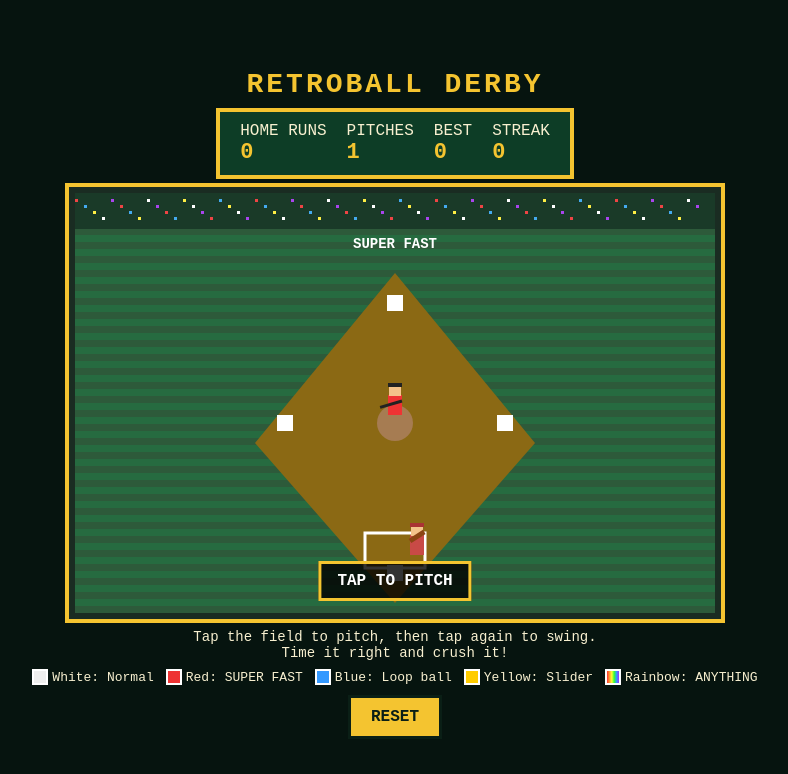
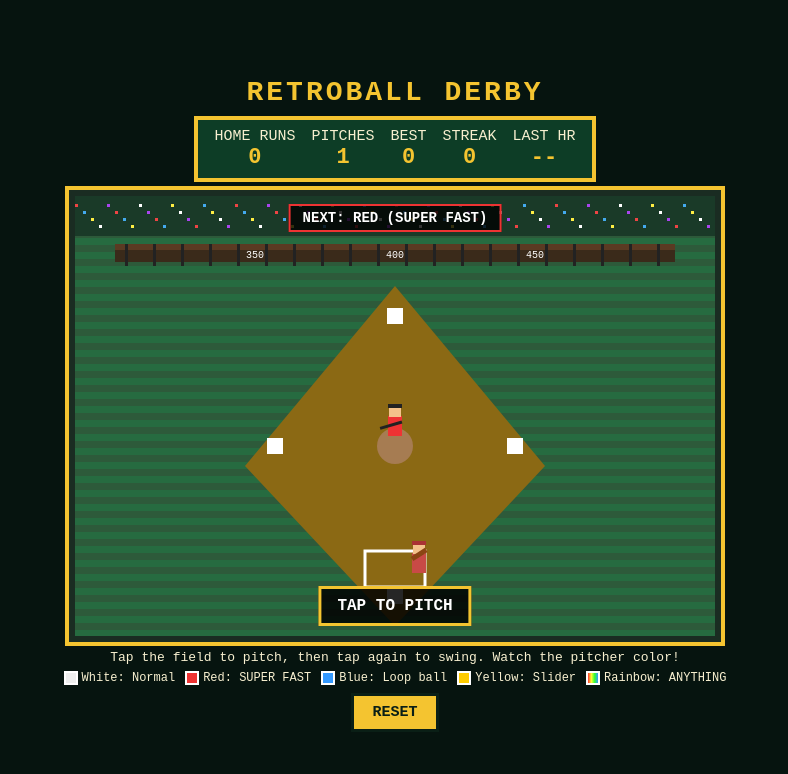
Before and after one commit to JayTC5/retroball, a plain HTML site: page index.html in a window 1280 px wide. Both pictures are taken after a click on the element 640 px from the left and 403 px from the top of the page. Shown: the whole page, without its empty margins (245-1033 px from the left). Drawn offline with Linux system fonts and the light colour scheme.

Commit message:
Add files via upload

```diff
--- a/index.html
+++ b/index.html
@@ -20,12 +20,13 @@ body {
 h1 { margin: 8px 0; font-size: 28px; letter-spacing: 3px; color: #f4c430; }
 .scoreboard {
   display: flex;
-  gap: 20px;
+  gap: 16px;
   background: #0d3d26;
   border: 4px solid #f4c430;
-  padding: 10px 20px;
+  padding: 8px 16px;
   margin-bottom: 8px;
-  font-size: 16px;
+  font-size: 15px;
+  text-align: center;
 }
 .scoreboard b { color: #f4c430; font-size: 22px; }
 .field-wrap {
@@ -38,40 +39,54 @@ h1 { margin: 8px 0; font-size: 28px; letter-spacing: 3px; color: #f4c430; }
 canvas { display: block; }
 .tap-hint {
   position: absolute;
-  bottom: 12px;
+  bottom: 10px;
   left: 50%;
   transform: translateX(-50%);
-  background: rgba(0,0,0,0.8);
+  background: rgba(0,0,0,0.85);
   color: white;
   padding: 8px 16px;
   font-size: 16px;
   font-weight: bold;
   border: 3px solid #f4c430;
   pointer-events: none;
+  text-align: center;
+}
+.next-pitch {
+  position: absolute;
+  top: 8px;
+  left: 50%;
+  transform: translateX(-50%);
+  background: rgba(0,0,0,0.8);
+  color: white;
+  padding: 4px 12px;
+  font-size: 14px;
+  font-weight: bold;
+  border: 2px solid #fff;
+  pointer-events: none;
 }
 .info {
-  margin-top: 10px;
+  margin-top: 8px;
   text-align: center;
-  font-size: 14px;
+  font-size: 13px;
   max-width: 640px;
 }
 .pitch-legend {
   display: flex;
-  gap: 12px;
+  gap: 10px;
   justify-content: center;
-  margin-top: 8px;
+  margin-top: 6px;
   flex-wrap: wrap;
-  font-size: 13px;
+  font-size: 12px;
 }
 .legend-item { display: flex; align-items: center; gap: 4px; }
-.swatch { width: 16px; height: 16px; border: 2px solid #fff; }
+.swatch { width: 14px; height: 14px; border: 2px solid #fff; }
 button {
-  margin-top: 10px;
-  padding: 10px 20px;
+  margin-top: 8px;
+  padding: 8px 18px;
   background: #f4c430;
   color: #0a1f16;
   font-weight: bold;
-  font-size: 16px;
+  font-size: 15px;
   border: 3px solid #0a1f16;
   cursor: pointer;
   font-family: inherit;
@@ -86,21 +101,20 @@ button:active { transform: translateY(2px); }
   <div>PITCHES<br><b id="pitches">0</b></div>
   <div>BEST<br><b id="best">0</b></div>
   <div>STREAK<br><b id="streak">0</b></div>
+  <div>LAST HR<br><b id="lastDist">--</b></div>
 </div>
 <div class="field-wrap" id="fieldWrap">
-  <canvas id="c" width="640" height="420"></canvas>
+  <canvas id="c" width="640" height="440"></canvas>
+  <div class="next-pitch" id="nextPitch">NEXT: WHITE (Normal)</div>
   <div class="tap-hint" id="hint">TAP TO PITCH</div>
 </div>
-<div class="info">
-  Tap the field to pitch, then tap again to swing.<br>
-  Time it right and crush it!
-</div>
+<div class="info">Tap the field to pitch, then tap again to swing. Watch the pitcher color!</div>
 <div class="pitch-legend">
   <div class="legend-item"><div class="swatch" style="background:#eee;"></div> White: Normal</div>
   <div class="legend-item"><div class="swatch" style="background:#e33;"></div> Red: SUPER FAST</div>
   <div class="legend-item"><div class="swatch" style="background:#39f;"></div> Blue: Loop ball</div>
   <div class="legend-item"><div class="swatch" style="background:#fc0;"></div> Yellow: Slider</div>
-  <div class="legend-item"><div class="swatch" style="background:linear-gradient(90deg,#f33,#f93,#ff3,#3f3,#39f,#93f);"></div> Rainbow: ANYTHING</div>
+  <div class="legend-item"><div class="swatch" style="background:linear-gradient(90deg,#f33,#ff3,#3f3,#39f);"></div> Rainbow: ANYTHING</div>
 </div>
 <button onclick="resetGame()">RESET</button>
 
@@ -108,19 +122,21 @@ button:active { transform: translateY(2px); }
 const canvas = document.getElementById('c');
 const ctx = canvas.getContext('2d');
 const hint = document.getElementById('hint');
+const nextPitchEl = document.getElementById('nextPitch');
 
 let hrs = 0, pitches = 0, best = parseInt(localStorage.getItem('retroball-best')||0), streak = 0;
-let phase = 'idle'; // idle | pitching | resolving
-let pitchType = 'white';
+let lastDist = 0;
+let phase = 'idle';
+let nextPitchType = 'white';
 let anim = { arm: 0, swing: 0, ball: null, hit: null };
 let animId = null;
 
 const PITCHES = {
   white:  { name: 'Normal',     color: '#eeeeee', speed: 1.0, curve: 0,   loop: 0 },
-  red:    { name: 'SUPER FAST', color: '#ee3333', speed: 1.85, curve: 0,   loop: 0 },
-  blue:   { name: 'Loop ball',  color: '#3399ff', speed: 0.75, curve: 0,   loop: 1 },
-  yellow: { name: 'Slider',     color: '#ffcc00', speed: 1.1,  curve: 1.4, loop: 0 },
-  rainbow:{ name: 'ANYTHING',   color: 'rainbow', speed: 1.3,  curve: 0.8, loop: 0.5 }
+  red:    { name: 'SUPER FAST', color: '#ee3333', speed: 1.9, curve: 0,   loop: 0 },
+  blue:   { name: 'Loop ball',  color: '#3399ff', speed: 0.7, curve: 0,   loop: 1 },
+  yellow: { name: 'Slider',     color: '#ffcc00', speed: 1.15, curve: 1.6, loop: 0 },
+  rainbow:{ name: 'ANYTHING',   color: 'rainbow', speed: 1.35, curve: 0.9, loop: 0.6 }
 };
 
 function pickPitch() {
@@ -132,11 +148,18 @@ function pickPitch() {
   return 'rainbow';
 }
 
+function updateNextPitchDisplay() {
+  const p = PITCHES[nextPitchType];
+  nextPitchEl.textContent = 'NEXT: ' + nextPitchType.toUpperCase() + ' (' + p.name + ')';
+  nextPitchEl.style.borderColor = nextPitchType === 'rainbow' ? '#f3f' : p.color;
+}
+
 function updateScore() {
   document.getElementById('hrs').textContent = hrs;
   document.getElementById('pitches').textContent = pitches;
   document.getElementById('best').textContent = best;
   document.getElementById('streak').textContent = streak;
+  document.getElementById('lastDist').textContent = lastDist ? lastDist + ' ft' : '--';
   if (hrs > best) {
     best = hrs;
     localStorage.setItem('retroball-best', best);
@@ -144,7 +167,6 @@ function updateScore() {
 }
 
 function drawPixel(x, y, color, arm, isPitcher) {
-  // body
   if (isPitcher && color === 'rainbow') {
     const grd = ctx.createLinearGradient(x-8, y-20, x+8, y+10);
     grd.addColorStop(0, '#f33');
@@ -157,13 +179,10 @@ function drawPixel(x, y, color, arm, isPitcher) {
     ctx.fillStyle = isPitcher ? color : '#c84a46';
   }
   ctx.fillRect(x - 7, y - 18, 14, 20);
-  // head
   ctx.fillStyle = '#f4c28a';
   ctx.fillRect(x - 6, y - 28, 12, 11);
-  // cap
   ctx.fillStyle = isPitcher ? '#222' : '#a33';
   ctx.fillRect(x - 7, y - 30, 14, 4);
-  // arm / bat
   ctx.strokeStyle = isPitcher ? '#222' : '#8b4513';
   ctx.lineWidth = isPitcher ? 3 : 5;
   ctx.beginPath();
@@ -181,36 +200,58 @@ function draw() {
   ctx.fillRect(0, 0, w, h);
   ctx.fillStyle = '#266b40';
   for (let y = 0; y < h; y += 14) ctx.fillRect(0, y, w, 7);
+
+  // FENCE (outfield wall)
+  ctx.fillStyle = '#3a2a1a';
+  ctx.fillRect(40, 48, w - 80, 18);
+  ctx.fillStyle = '#5a3a22';
+  ctx.fillRect(40, 48, w - 80, 6);
+  // fence posts
+  ctx.fillStyle = '#222';
+  for (let x = 50; x < w - 40; x += 28) {
+    ctx.fillRect(x, 48, 3, 22);
+  }
+  // fence height markers
+  ctx.fillStyle = '#fff';
+  ctx.font = '10px Courier New';
+  ctx.textAlign = 'center';
+  ctx.fillText('350', w/2 - 140, 62);
+  ctx.fillText('400', w/2, 62);
+  ctx.fillText('450', w/2 + 140, 62);
+
   // dirt
   ctx.fillStyle = '#8b6914';
   ctx.beginPath();
   ctx.moveTo(w/2, h - 10);
-  ctx.lineTo(w/2 - 140, h/2 + 40);
-  ctx.lineTo(w/2, 80);
-  ctx.lineTo(w/2 + 140, h/2 + 40);
+  ctx.lineTo(w/2 - 150, h/2 + 50);
+  ctx.lineTo(w/2, 90);
+  ctx.lineTo(w/2 + 150, h/2 + 50);
   ctx.closePath();
   ctx.fill();
+
   // bases
   ctx.fillStyle = '#fff';
-  [[w/2, h-40], [w/2-110, h/2+20], [w/2, 110], [w/2+110, h/2+20]].forEach(([x,y]) => {
+  [[w/2, h-40], [w/2-120, h/2+30], [w/2, 120], [w/2+120, h/2+30]].forEach(([x,y]) => {
     ctx.fillRect(x-8, y-8, 16, 16);
   });
+
   // mound
   ctx.fillStyle = '#a67c52';
   ctx.beginPath();
-  ctx.arc(w/2, h/2 + 20, 18, 0, Math.PI*2);
+  ctx.arc(w/2, h/2 + 30, 18, 0, Math.PI*2);
   ctx.fill();
-  // home
+
+  // home plate
   ctx.strokeStyle = '#fff';
   ctx.lineWidth = 3;
-  ctx.strokeRect(w/2-30, h-80, 60, 35);
+  ctx.strokeRect(w/2-30, h-85, 60, 36);
 
-  // pitcher
-  const pColor = PITCHES[pitchType].color;
-  drawPixel(w/2, h/2 + 10, pColor, anim.arm, true);
+  // pitcher (uses NEXT pitch color so you see it before pitching)
+  const pColor = PITCHES[nextPitchType].color;
+  drawPixel(w/2, h/2 + 18, pColor, anim.arm, true);
 
   // batter
-  drawPixel(w/2 + 22, h - 60, '#c84a46', anim.swing, false);
+  drawPixel(w/2 + 24, h - 65, '#c84a46', anim.swing, false);
 
   // ball
   if (anim.ball) {
@@ -233,18 +274,11 @@ function draw() {
 
   // crowd
   ctx.fillStyle = '#1a3a28';
-  ctx.fillRect(0, 0, w, 36);
-  for (let i = 0; i < 70; i++) {
+  ctx.fillRect(0, 0, w, 40);
+  for (let i = 0; i < 80; i++) {
     ctx.fillStyle = ['#e44','#4ae','#fe4','#fff','#a4e'][i%5];
-    ctx.fillRect((i * 9) % w, 6 + (i % 4) * 6, 3, 3);
+    ctx.fillRect((i * 8) % w, 8 + (i % 4) * 7, 3, 3);
   }
-
-  // pitch type label
-  ctx.fillStyle = '#fff';
-  ctx.font = 'bold 14px Courier New';
-  ctx.textAlign = 'center';
-  const label = PITCHES[pitchType].name;
-  ctx.fillText(label, w/2, 55);
 }
 
 function onTap() {
@@ -253,27 +287,23 @@ function onTap() {
 }
 
 canvas.onclick = onTap;
-document.getElementById('fieldWrap').onclick = (e) => {
-  if (e.target === canvas) return;
-  onTap();
-};
 
 function startPitch() {
   if (phase !== 'idle') return;
   phase = 'pitching';
   pitches++;
-  pitchType = pickPitch();
-  const p = PITCHES[pitchType];
+  const currentType = nextPitchType;
+  const p = PITCHES[currentType];
   anim.arm = 0;
   anim.swing = 0;
   anim.ball = {
     x: canvas.width / 2,
-    y: canvas.height / 2 + 10,
-    baseY: canvas.height / 2 + 10,
-    speed: 3.2 * p.speed,
+    y: canvas.height / 2 + 18,
+    speed: 3.0 * p.speed,
     curve: p.curve,
     loop: p.loop,
-    t: 0
+    t: 0,
+    type: currentType
   };
   anim.hit = null;
   hint.textContent = 'TAP TO SWING!';
@@ -288,22 +318,19 @@ function animate() {
     const b = anim.ball;
     b.t += 1;
     b.y += b.speed;
-    b.speed += 0.08;
-    // curve / slider
-    if (b.curve) b.x += Math.sin(b.t * 0.15) * b.curve * 1.8;
-    // loop
-    if (b.loop) b.y += Math.sin(b.t * 0.25) * b.loop * 6;
-    // rainbow chaos
-    if (pitchType === 'rainbow') {
-      b.x += (Math.random() - 0.5) * 4;
-      b.speed += (Math.random() - 0.5) * 0.4;
+    b.speed += 0.07;
+    if (b.curve) b.x += Math.sin(b.t * 0.14) * b.curve * 1.7;
+    if (b.loop) b.y += Math.sin(b.t * 0.22) * b.loop * 5.5;
+    if (b.type === 'rainbow') {
+      b.x += (Math.random() - 0.5) * 4.5;
+      b.speed += (Math.random() - 0.5) * 0.45;
     }
   }
   draw();
-  if (anim.ball && anim.ball.y < canvas.height - 70) {
+  if (anim.ball && anim.ball.y < canvas.height - 75) {
     animId = requestAnimationFrame(animate);
   } else if (phase === 'pitching') {
-    setTimeout(() => { if (phase === 'pitching') resolve(false); }, 120);
+    setTimeout(() => { if (phase === 'pitching') resolve(false); }, 100);
   }
 }
 
@@ -317,6 +344,11 @@ function resolve(swung) {
   phase = 'resolving';
   if (animId) cancelAnimationFrame(animId);
 
+  const ballY = anim.ball ? anim.ball.y : 0;
+  const sweetSpot = 300; // ideal y for perfect timing
+  const timingError = Math.abs(ballY - sweetSpot);
+  const timingQuality = Math.max(0, 1 - timingError / 120); // 0 to 1
+
   if (swung) {
     anim.swing = 0;
     let s = 0;
@@ -329,41 +361,44 @@ function resolve(swung) {
     doSwing();
   }
 
-  const p = PITCHES[pitchType];
-  const inZone = Math.random() < (pitchType === 'rainbow' ? 0.5 : 0.68);
-  const timing = swung && anim.ball && anim.ball.y > 280 && anim.ball.y < 360;
+  const currentType = anim.ball ? anim.ball.type : nextPitchType;
+  const inZone = Math.random() < (currentType === 'rainbow' ? 0.48 : 0.66);
 
   if (!swung) {
-    // miss / take
     streak = 0;
-  } else if (inZone && (timing || Math.random() < 0.55)) {
-    // hit!
-    const power = 0.6 + Math.random() * 0.5 + (timing ? 0.25 : 0);
-    const isHR = power > 0.95 || (timing && Math.random() < 0.45);
+  } else if (inZone && timingQuality > 0.15) {
+    // Calculate distance based on timing
+    const baseDist = 320 + timingQuality * 180; // 320 to 500
+    const dist = Math.round(baseDist + (Math.random() - 0.4) * 30);
+    const isHR = dist >= 380 || timingQuality > 0.75;
+
     if (isHR) {
       hrs++;
       streak++;
-      logMsg('HOME RUN!!!');
+      lastDist = dist;
+      logMsg('HOME RUN! ' + dist + ' ft');
     } else {
       streak = 0;
-      logMsg(power > 0.7 ? 'Deep fly!' : 'Contact!');
+      lastDist = 0;
+      logMsg(dist > 340 ? 'Deep fly (' + dist + ' ft)' : 'Contact');
     }
-    // hit ball fly
+
+    // fly ball animation
     anim.hit = {
       x: canvas.width / 2,
-      y: canvas.height - 60,
-      vx: (Math.random() - 0.5) * 6,
-      vy: -8 - power * 4
+      y: canvas.height - 65,
+      vx: (Math.random() - 0.5) * 5,
+      vy: -7 - timingQuality * 5
     };
     let f = 0;
     const fly = () => {
       if (!anim.hit) return;
       anim.hit.x += anim.hit.vx;
       anim.hit.y += anim.hit.vy;
-      anim.hit.vy += 0.28;
+      anim.hit.vy += 0.26;
       f++;
       draw();
-      if (f < 50 && anim.hit.y < canvas.height + 20) requestAnimationFrame(fly);
+      if (f < 55 && anim.hit.y < canvas.height + 30) requestAnimationFrame(fly);
       else anim.hit = null;
     };
     fly();
@@ -372,36 +407,43 @@ function resolve(swung) {
     logMsg('Swing and a miss!');
   }
 
+  // CHANGE PITCHER COLOR FOR NEXT PITCH NOW
+  nextPitchType = pickPitch();
+  updateNextPitchDisplay();
+
   anim.ball = null;
   updateScore();
   setTimeout(() => {
     phase = 'idle';
     hint.textContent = 'TAP TO PITCH';
     draw();
-  }, 600);
+  }, 700);
 }
 
 function logMsg(msg) {
-  // quick flash in hint
   const old = hint.textContent;
   hint.textContent = msg;
-  setTimeout(() => { if (phase !== 'idle') hint.textContent = old; }, 800);
+  setTimeout(() => { if (phase !== 'idle') hint.textContent = old; }, 900);
 }
 
 function resetGame() {
   hrs = 0;
   pitches = 0;
   streak = 0;
+  lastDist = 0;
   phase = 'idle';
+  nextPitchType = pickPitch();
   anim = { arm: 0, swing: 0, ball: null, hit: null };
   if (animId) cancelAnimationFrame(animId);
+  updateNextPitchDisplay();
   updateScore();
   hint.textContent = 'TAP TO PITCH';
   draw();
 }
 
 // init
-pitchType = 'white';
+nextPitchType = pickPitch();
+updateNextPitchDisplay();
 updateScore();
 draw();
 </script>
```
